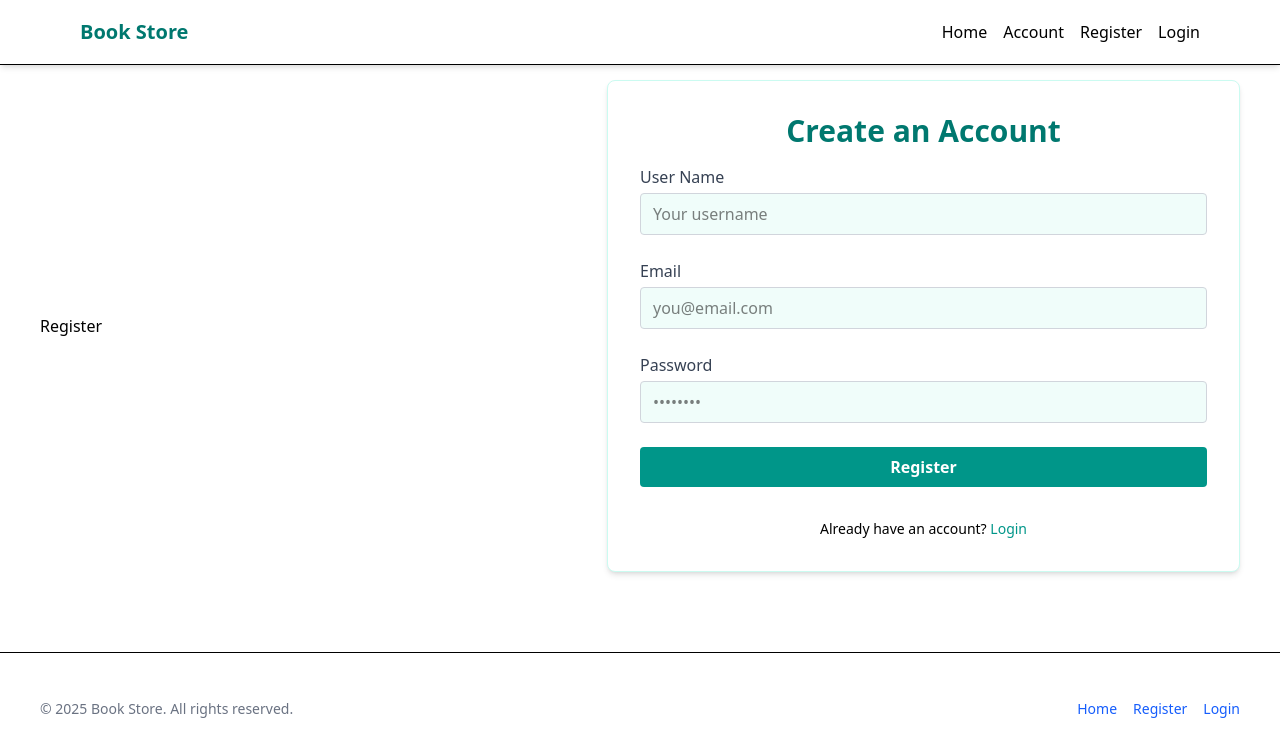
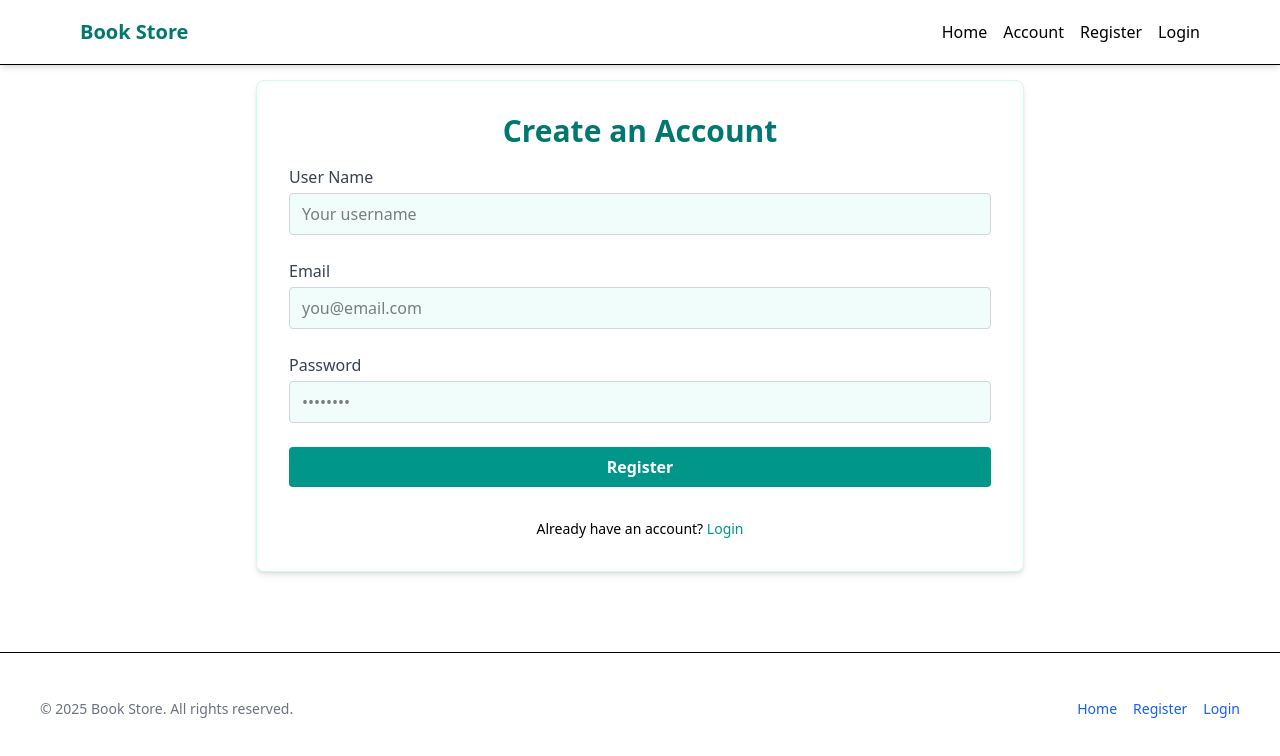
Before and after one commit to deji-ice/book-app-test, a Next.js app: page /register in a window 1280 px wide. Shown: the top 756 px of the page. Built offline with nearby package versions, Linux system fonts and the light colour scheme.

Commit message:
Refactor Login and Register forms to center layout and set maximum width

```diff
--- a/src/app/login/page.tsx
+++ b/src/app/login/page.tsx
@@ -3,8 +3,7 @@ import React from "react";
 
 const LoginPage = () => {
   return (
-    <main className=" mx-auto p-6 bg-white flex flex-col lg:flex-row lg:justify-between items-center">
-      <h1 className="flex-1">Login page</h1>
+    <main className=" p-6 bg-white flex flex-col lg:flex-row lg:justify-center items-center">
       <LoginForm />
     </main>
   );
--- a/src/app/register/page.tsx
+++ b/src/app/register/page.tsx
@@ -2,8 +2,7 @@ import { RegisterForm } from "@/components/RegisterForm";
 
 const RegisterPage = () => {
   return (
-    <main className="mx-auto p-6 bg-white flex flex-col lg:flex-row lg:justify-between items-center">
-      <h1 className="flex-1">Register</h1>
+    <main className="mx-auto p-6 bg-white flex flex-col lg:flex-row lg:justify-center items-center">
       <RegisterForm />
     </main>
   );
--- a/src/components/LoginForm.tsx
+++ b/src/components/LoginForm.tsx
@@ -57,7 +57,7 @@ const LoginForm = () => {
   return (
     <form
       onSubmit={handleSubmit}
-      className="w-full flex-1 bg-white p-10 rounded-2xl space-y-7 border border-teal-100"
+      className="w-full flex-1 max-w-3xl bg-white p-10 rounded-2xl space-y-7 border border-teal-100"
     >
       <div className="flex flex-col items-center mb-2">
         <div className="w-16 h-16 mb-2">
--- a/src/components/RegisterForm.tsx
+++ b/src/components/RegisterForm.tsx
@@ -54,7 +54,7 @@ export function RegisterForm() {
   return (
     <form
       onSubmit={handleSubmit}
-      className="mx-auto flex-1 bg-white p-8 rounded-lg shadow-md space-y-6 border border-teal-100"
+      className="mx-auto flex-1 max-w-3xl bg-white p-8 rounded-lg shadow-md space-y-6 border border-teal-100"
     >
       <h2 className="text-3xl font-bold text-teal-700 text-center mb-4">Create an Account</h2>
 
```
